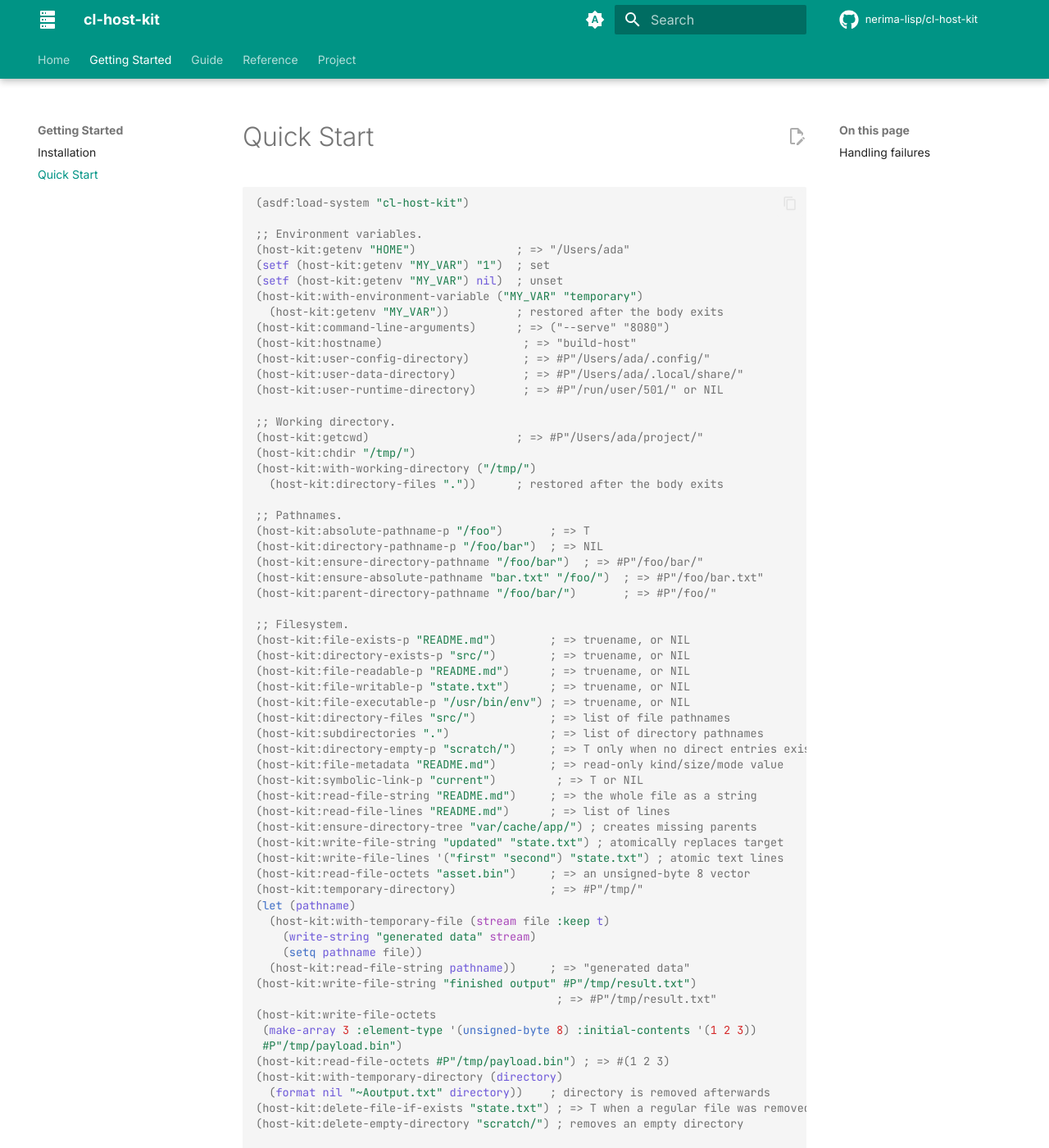
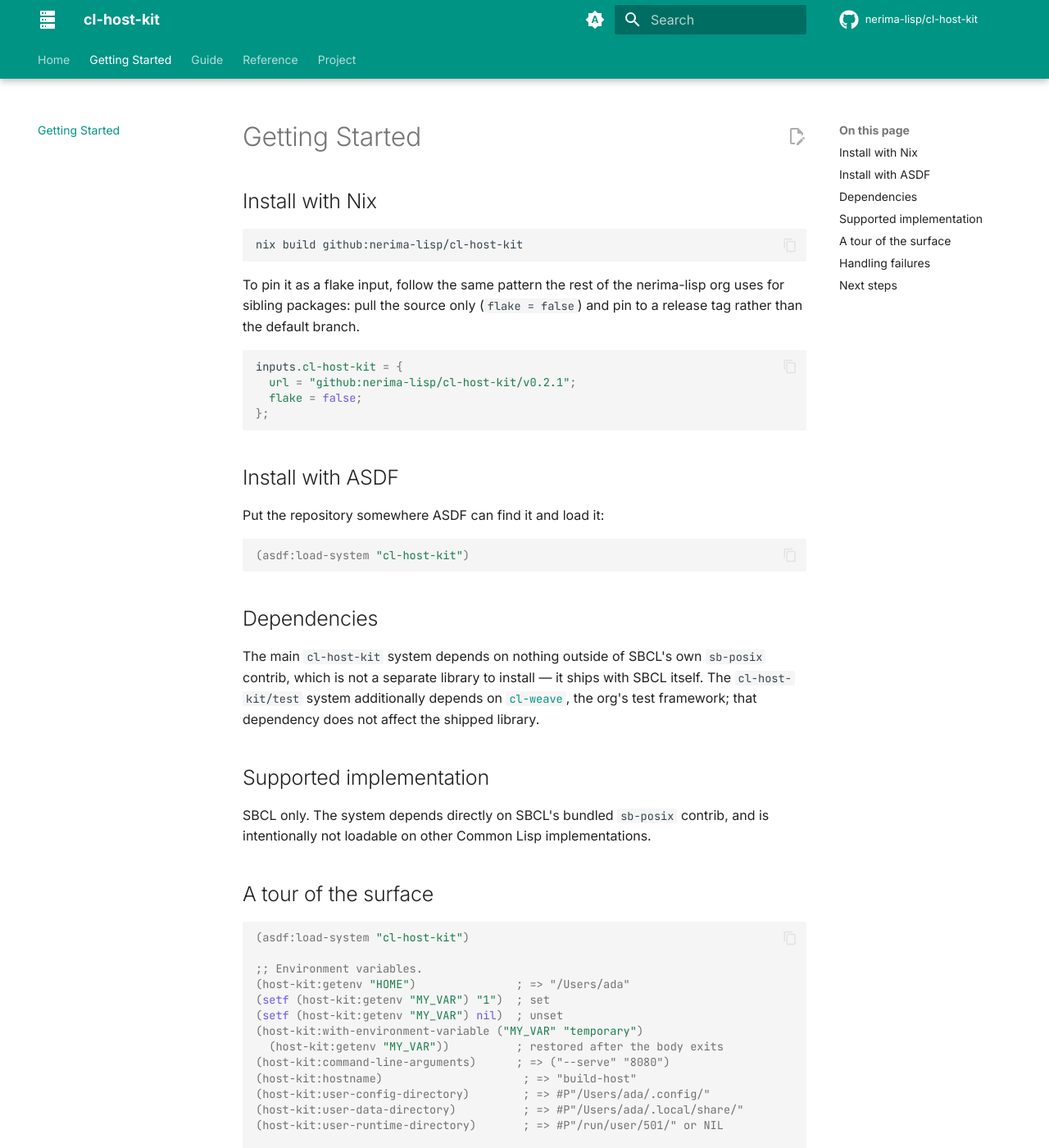
Before and after one commit to nerima-lisp/cl-host-kit, an MkDocs documentation site: the page built from docs/src/getting-started.md, in a window 1280 px wide and 1400 px high. Shown: the whole window at 82% size. Built offline with MkDocs 1.6.1 and Material for MkDocs 9.7.7, drawn with Linux system fonts in a browser that asks for light colours; comment, search, counter and statistics services are not loaded; some of the changed text lies outside the part shown.

Commit message:
docs/src を階層構造にする
DOCS_STANDARD.md の 2026-08-01 改訂に合わせて、平坦だった docs/src を
guide/ reference/ project/ の階層にする。getting-started.md はルート直下に
置く。installation.md と quick-start.md は getting-started.md に統合し、
api-reference.md は reference/api.md にする。

nav とページ間リンクを全部張り替える。mkdocs は --strict で建てるので、
リンク切れと nav 未掲載はビルド失敗になる。docs/src の外からの参照も直す。

````diff
--- a/docs/mkdocs.yml
+++ b/docs/mkdocs.yml
@@ -98,15 +98,21 @@ markdown_extensions:
       permalink: true
       title: On this page
 
+# Every page under docs/src/ must appear here: --strict fails the build on an
+# unlisted page. docs/src/ is split into guide/ reference/ project/, with only
+# index.md, getting-started.md and assets/ at the root, per the 2026-08-01
+# revision of DOCS_STANDARD.md. Home is index.md, not README.md, so
+# navigation.indexes finds it and there is only one README in the tree.
 nav:
-  - Home: README.md
-  - Getting Started:
-      - Installation: installation.md
-      - Quick Start: quick-start.md
+  - Home: index.md
+  - Getting Started: getting-started.md
   - Guide:
-      - Compatibility with uiop: compatibility.md
-      - FAQ: faq.md
+      - Why cl-host-kit: guide/why.md
   - Reference:
-      - API Reference: api-reference.md
+      - API: reference/api.md
+      - Compatibility with uiop: reference/compatibility.md
   - Project:
-      - Contributing: contributing.md
+      - Development: project/development.md
+
+not_in_nav: |
+  notes/
--- a/docs/src/quick-start.md
+++ b/docs/src/getting-started.md
@@ -1,4 +1,44 @@
-# Quick Start
+# Getting Started
+
+## Install with Nix
+
+```sh
+nix build github:nerima-lisp/cl-host-kit
+```
+
+To pin it as a flake input, follow the same pattern the rest of the
+nerima-lisp org uses for sibling packages: pull the source only
+(`flake = false`) and pin to a release tag rather than the default branch.
+
+```nix
+inputs.cl-host-kit = {
+  url = "github:nerima-lisp/cl-host-kit/v0.2.1";
+  flake = false;
+};
+```
+
+## Install with ASDF
+
+Put the repository somewhere ASDF can find it and load it:
+
+```lisp
+(asdf:load-system "cl-host-kit")
+```
+
+## Dependencies
+
+The main `cl-host-kit` system depends on nothing outside of SBCL's own
+`sb-posix` contrib, which is not a separate library to install — it ships
+with SBCL itself. The `cl-host-kit/test` system additionally depends on
+[`cl-weave`](https://github.com/nerima-lisp/cl-weave), the org's test
+framework; that dependency does not affect the shipped library.
+
+## Supported implementation
+
+SBCL only. The system depends directly on SBCL's bundled `sb-posix` contrib,
+and is intentionally not loadable on other Common Lisp implementations.
+
+## A tour of the surface
 
 ```lisp
 (asdf:load-system "cl-host-kit")
@@ -89,3 +129,11 @@ signal:
             (host-kit:host-operation-failed-target condition)
             (host-kit:host-operation-failed-reason condition))))
 ```
+
+## Next steps
+
+- [Why cl-host-kit](guide/why.md) for what this library deliberately does not
+  do, and how it relates to `uiop` and `cl-boundary-kit`.
+- [Compatibility with uiop](reference/compatibility.md) for exactly which uiop
+  symbols map to which `host-kit` function.
+- [API Reference](reference/api.md) for the full surface.
````
Also changed, not shown: docs/src/README.md (deleted, +0 -16 lines), docs/src/guide/why.md (renamed from docs/src/faq.md, +7 -3 lines), docs/src/index.md (added, +32 -0 lines), docs/src/installation.md (deleted, +0 -39 lines), docs/src/project/development.md (renamed from docs/src/contributing.md, +7 -9 lines), README.md, docs/src/reference/api.md (renamed from docs/src/api-reference.md), docs/src/reference/compatibility.md (renamed from docs/src/compatibility.md), 3 other files.
